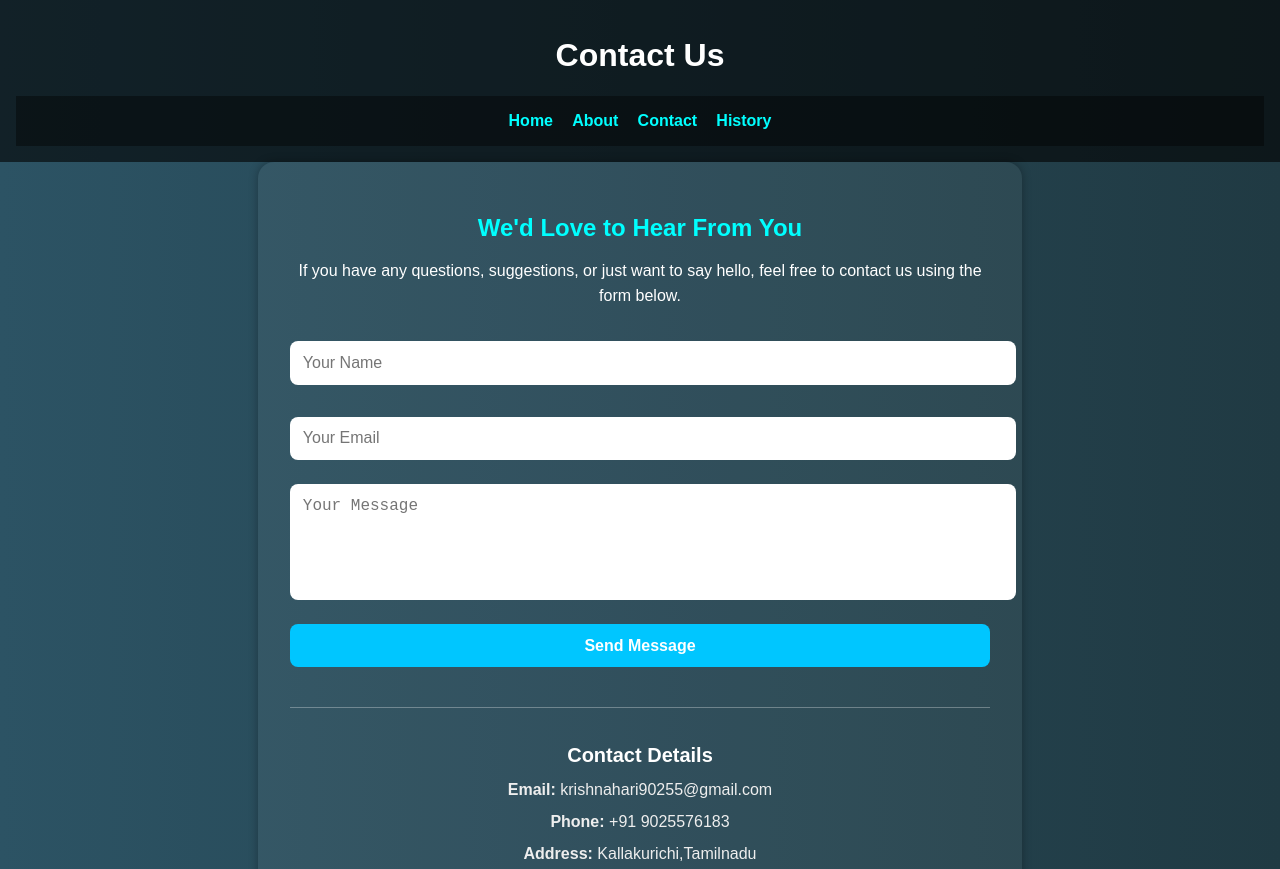
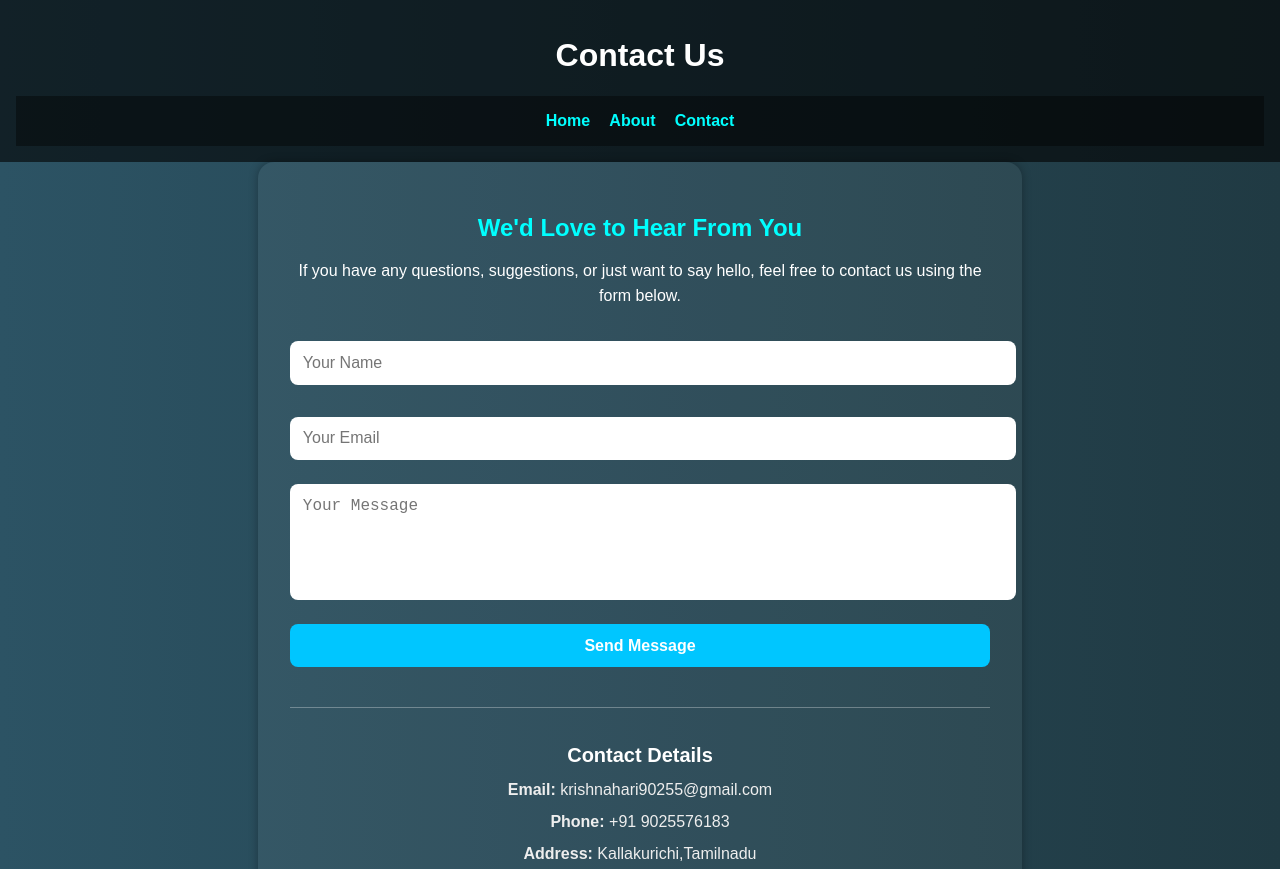
Before and after one commit to HARI026/Hackathon, a plain HTML site: page contact.html in a window 1280 px wide. Shown: the top 869 px of the page. Drawn offline with Linux system fonts and the light colour scheme.

Commit message:
Add files via upload

```diff
--- a/contact.html
+++ b/contact.html
@@ -14,7 +14,7 @@
       <a href="index.html">Home</a>
       <a href="about.html">About</a>
       <a href="contact.html" class="active">Contact</a>
-      <a href="history.html">History</a>
+
     </nav>
   </header>
 
```
Also changed, not shown: about.html (+1 -1 lines).
